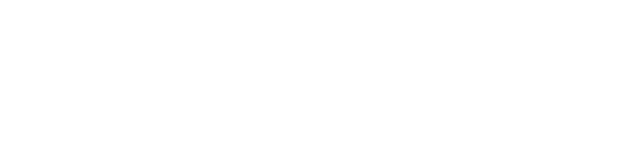
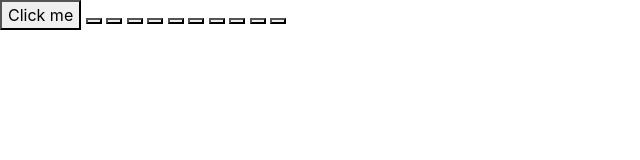
Before and after one commit to deschuyteneerj/CookieClicker, a plain HTML site: page index.html in a window 1280 px wide. Shown: the whole page, without its empty margins (0-640 px from the left). Drawn offline with nearby package versions, Linux system fonts and the light colour scheme; a small style sheet from the web is missing.

Commit message:
add buttons

```diff
--- a/index.html
+++ b/index.html
@@ -14,6 +14,22 @@
 </head>
 
 <body>
+
+    <button id="clickMe" type="button">Click me</button>
+    <button id="part-1"></button>
+    <button id="part-2"></button>
+    <button id="part-3"></button>
+    <button id="part-4"></button>
+    <button id="part-5"></button>
+    <button id="part-6"></button>
+    <button id="part-7"></button>
+    <button id="part-8"></button>
+    <button id="part-9"></button>
+    <button id="part-10"></button>
+    <p id="score"></p>
+
+
+
     <script type="text/javascript" src="assets/js/script.js"></script>
     <!-- Optional JavaScript -->
     <!-- jQuery first, then Popper.js, then Bootstrap JS -->
```
